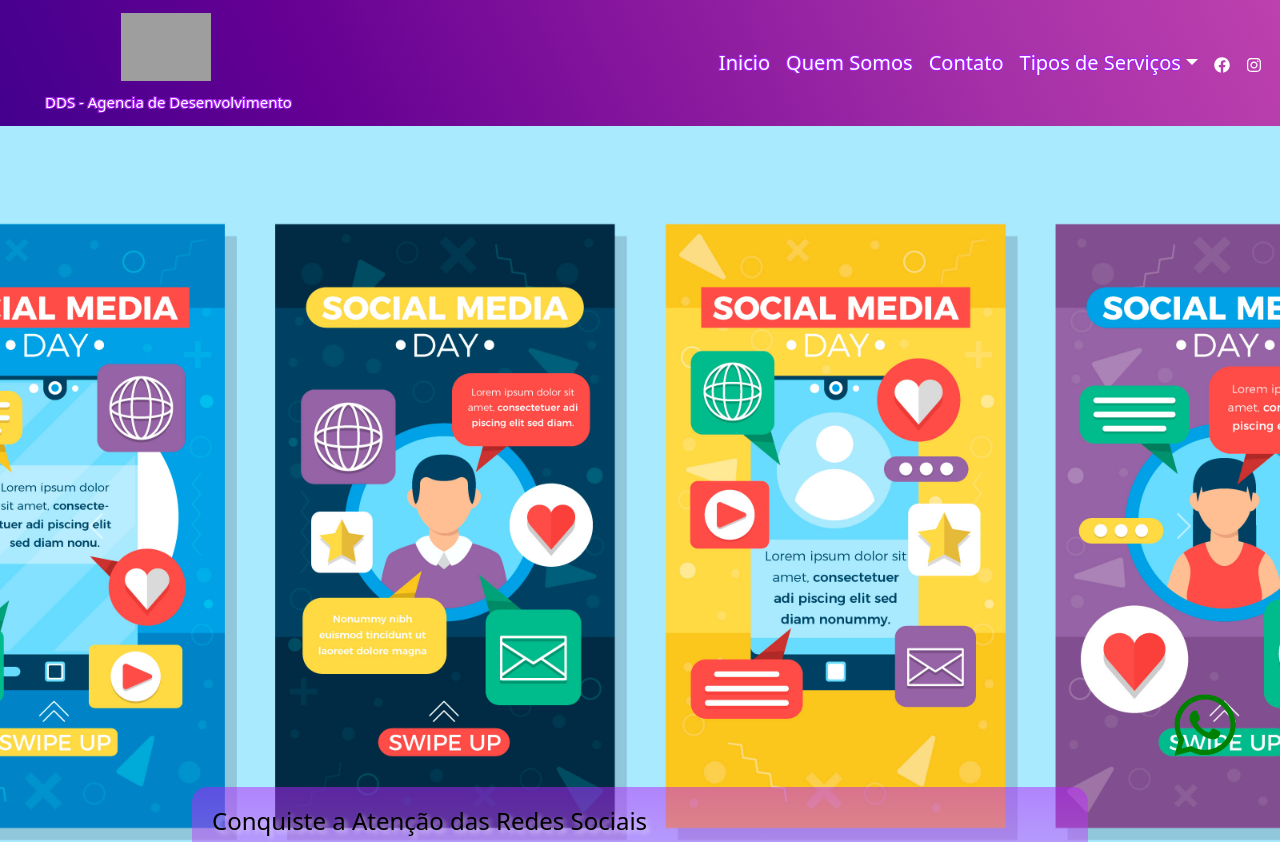
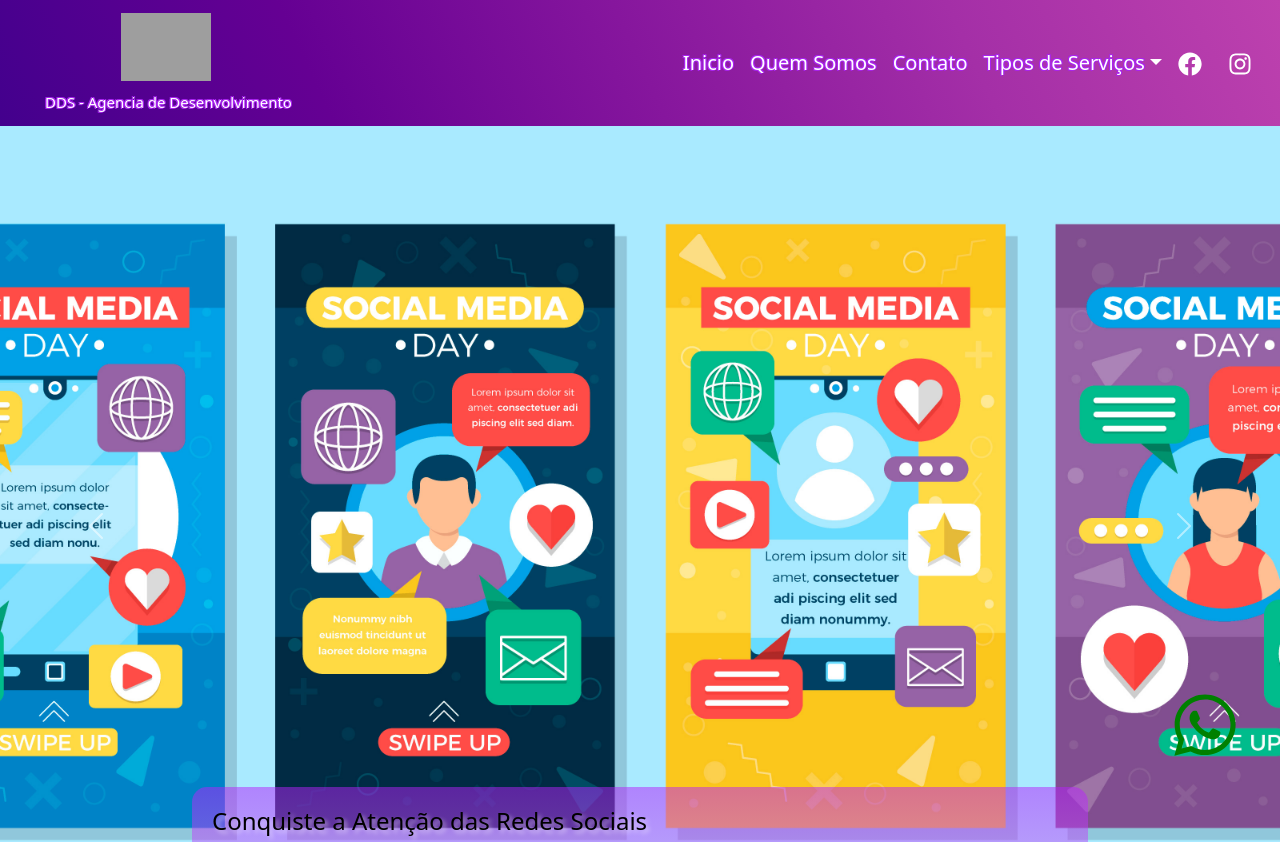
Before and after one commit to diegogaldino-dev/agenciadds, a React (Create React App) app: page / in a window 1280 px wide. Shown: the top 842 px of the page. Built offline with nearby package versions, Linux system fonts and the light colour scheme; grey boxes are pictures that could not be loaded.

Commit message:
adjusting mobile menu

```diff
--- a/src/components/Navbar/Navbar.jsx
+++ b/src/components/Navbar/Navbar.jsx
@@ -28,8 +28,11 @@ const NavBar = () => {
         </div>
       </Navbar.Brand>
       <Navbar.Toggle aria-controls="basic-navbar-nav" />
-      <Navbar.Collapse id="basic-navbar-nav" className="justify-content-end">
-        <Nav>
+      <Navbar.Collapse
+        id="basic-navbar-nav"
+        className="justify-content-center justify-content-lg-end"
+      >
+        <Nav className="text-center">
           <Nav.Link as={Link} to="/">
             <TextContainer>Inicio</TextContainer>
           </Nav.Link>
@@ -40,7 +43,11 @@ const NavBar = () => {
             <TextContainer>Contato</TextContainer>
           </Nav.Link>
           <StyledNavDropdown title="Tipos de Serviços" id="basic-nav-dropdown">
-            <NavDropdown.Item as={Link} alt="Criação de Sites" to="/criacao-de-sites">
+            <NavDropdown.Item
+              as={Link}
+              alt="Criação de Sites"
+              to="/criacao-de-sites"
+            >
               Criação de Sites
             </NavDropdown.Item>
             <NavDropdown.Item as={Link} to="/marketing-digital">
@@ -51,13 +58,27 @@ const NavBar = () => {
             </NavDropdown.Item>
           </StyledNavDropdown>
         </Nav>
-        <Nav className="ml-auto" style={{ paddingRight: "10px" }}>
-          <Nav.Link href="https://www.facebook.com/profile.php?id=100093569524691&mibextid=ZbWKwL" target="_blank">
-            <FaFacebook color="#fff" />
-          </Nav.Link>
-          <Nav.Link href="https://www.instagram.com/dds_desenvolvimento/" target="_blank">
-            <FaInstagram color="#fff" />
-          </Nav.Link>
+        <Nav
+          className="ml-auto d-flex align-items-center"
+          style={{ paddingRight: "20px" }}
+        >
+          <div className="d-flex align-items-center">
+            <Nav.Link
+              href="https://www.facebook.com/profile.php?id=100093569524691&mibextid=ZbWKwL"
+              target="_blank"
+              className="flex-row"
+              style={{ marginRight: "10px" }}
+            >
+              <FaFacebook color="#fff" style={{ fontSize: "24px" }} />
+            </Nav.Link>
+            <Nav.Link
+              href="https://www.instagram.com/dds_desenvolvimento/"
+              target="_blank"
+              className="flex-row"
+            >
+              <FaInstagram color="#fff" style={{ fontSize: "24px" }} />
+            </Nav.Link>
+          </div>
         </Nav>
       </Navbar.Collapse>
     </StyledNavbar>
```
